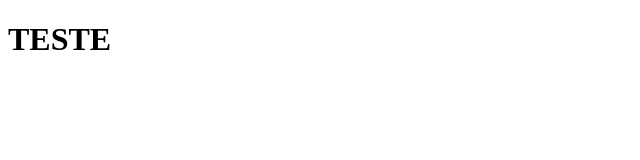
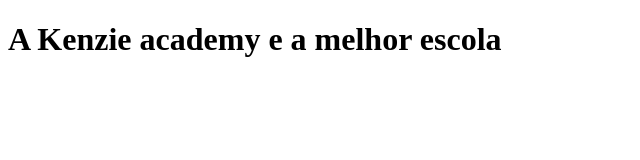
Before and after one commit to brunao741/projeto_git, a plain HTML site: page index.html in a window 1280 px wide. Shown: the whole page, without its empty margins (0-640 px from the left). Drawn offline with Linux system fonts and the light colour scheme.

Commit message:
alteração no h1

```diff
--- a/index.html
+++ b/index.html
@@ -8,7 +8,7 @@
 </head>
 <body>
     <h1>
-        TESTE
+        A Kenzie academy e a melhor escola
     </h1>
 
 </body>
```
